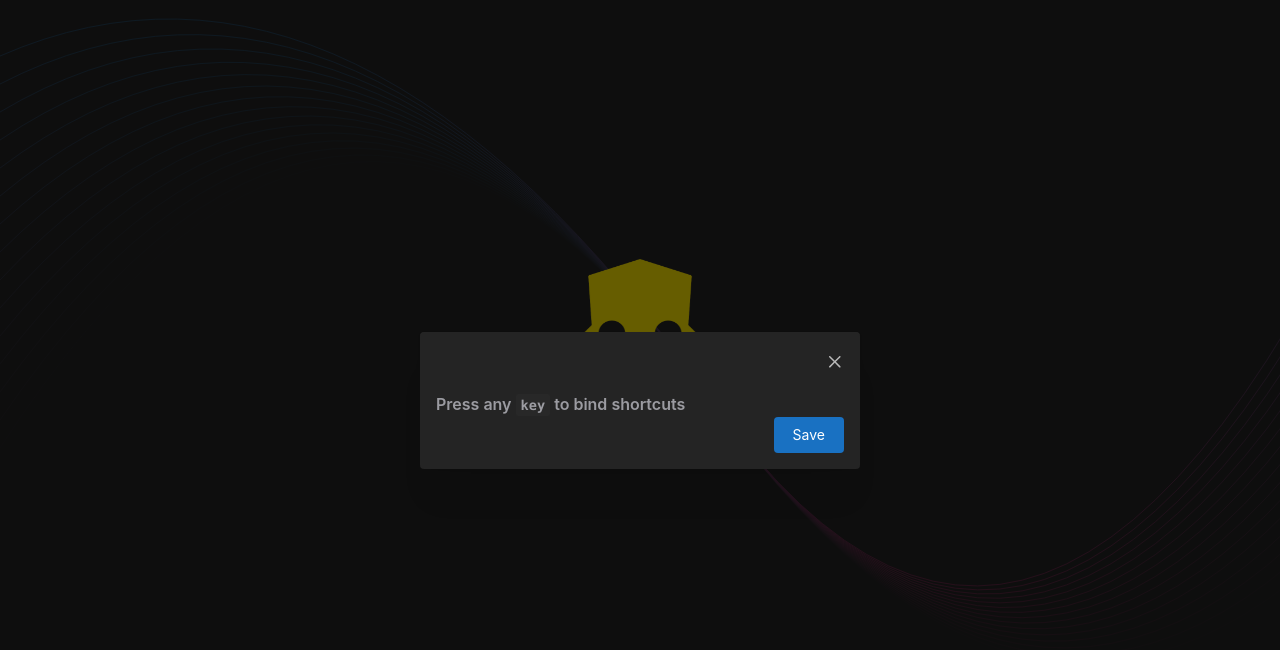
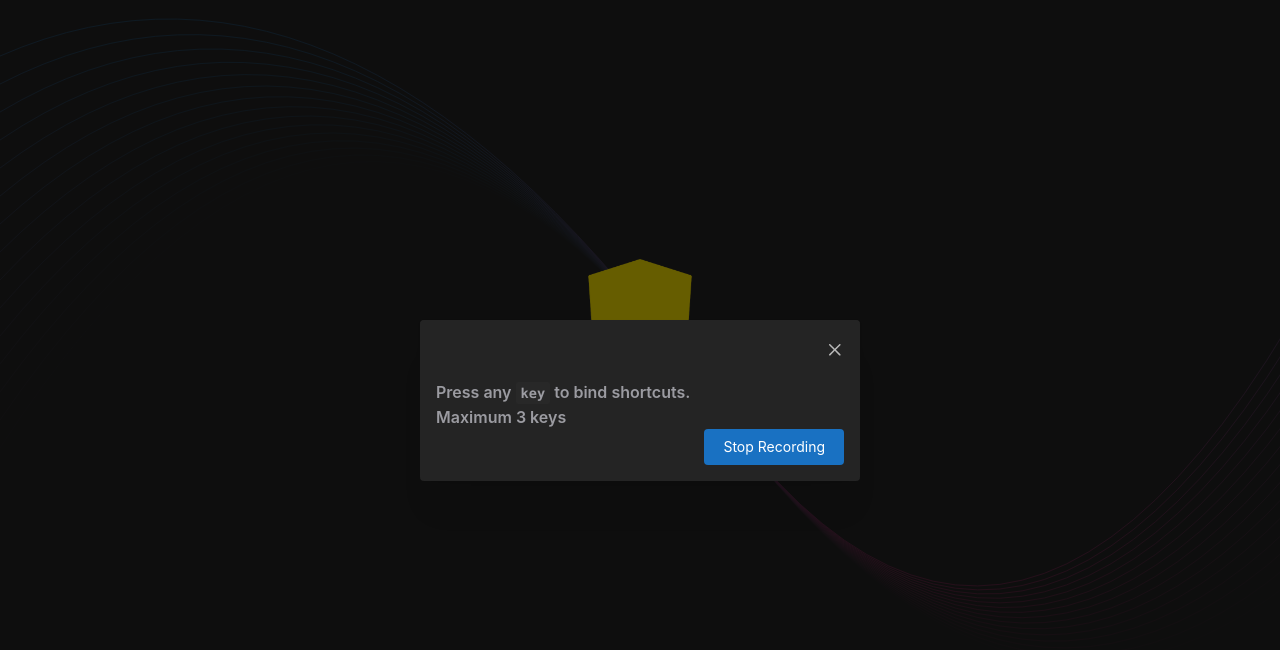
Before and after one commit to aScHEABL/electron-marco, a React (Vite) app in the folder src/renderer/: page / in a window 1280 px wide. Both pictures are taken after a click on the button 618 px from the left and 447 px from the top of the page. Shown: the top 650 px of the page. Built offline with nearby package versions, Linux system fonts and the light colour scheme.

Commit message:
update: record marco feature

```diff
--- a/src/renderer/src/components/InitialState.tsx
+++ b/src/renderer/src/components/InitialState.tsx
@@ -1,4 +1,4 @@
-import { useState, useEffect } from 'react';
+import { useState, useEffect, ReactElement, Fragment } from 'react';
 
 import { ActionIcon, Flex, Drawer, Modal, Button, Kbd, Center } from '@mantine/core';
 import { useDisclosure } from '@mantine/hooks';
@@ -7,6 +7,23 @@ import helldiversLogo from '../assets/images/helldivers-logo.webp';
 import { IoMdAdd } from "react-icons/io";
 import { IoSettingsOutline } from "react-icons/io5";
 
+
+function keyboardIcon(array: string[]) {
+    // array.forEach((item, index) => {
+    //     const key: string = array[index];
+    //     arrayWithIcon.push(<kbd>{key}</kbd>)
+    // })
+    return (
+        <Fragment>
+            {array.map((element, index) => (
+                <Fragment key={index}>
+                    <Kbd>{element}</Kbd>
+                    {index < array.length - 1 && " + "}
+                </Fragment>
+            ))}
+        </Fragment>
+    )
+}
 
 export default function InitialState(): JSX.Element {
     const [pressedKeys, setPressedKeys] = useState<string[]>([]);
@@ -17,17 +34,43 @@ export default function InitialState(): JSX.Element {
     const sendMarco = () => {
         // window.electron.ipcRenderer.send('set-marco', { oribitalAirbrust: "D+D+D" })
         // window.electron.ipcRenderer.send('set-marco', { eagleClusterBomb: "W+D+S+S+D" });
+    }
+
+    const handleAddMenuOpen = () => {
+        setPressedKeys([]);
+        openAddMarcoMenu();
         setIsRecording(true);
     }
 
+    const handleAddMenuClose = () => {
+        setPressedKeys([]);
+        closeAddMarcoMenu();
+        setIsRecording(false);
+    }
+
     useEffect(() => {
-        const handlekeyDown = (event) => {
+        if (pressedKeys.length >= 3) {
+            setIsRecording(false);
+        }
+
+        const handleKeyDown = (event) => {
             if (isRecording === true && !pressedKeys.includes(event.key)) {
-                setPressedKeys((prevPressedKeys) => [...prevPressedKeys, event.key]);
-                if (pressedKeys.length >= 2) setIsRecording(false);
+                if (pressedKeys.length >= 3) {
+                    return;
+                } else {
+                    setPressedKeys((prevPressedKeys) => [...prevPressedKeys, event.key]);
+                }
             }
         }
-    })
+
+        if (isRecording) {
+            document.addEventListener('keydown', handleKeyDown);
+        }
+
+        return () => {
+            document.removeEventListener('keydown', handleKeyDown);
+        };
+    }, [pressedKeys, isRecording])
 
     return (
         <>
@@ -35,17 +78,21 @@ export default function InitialState(): JSX.Element {
 
             </Drawer>
 
-            <Modal opened={openedAddMarcoMenu} onClose={closeAddMarcoMenu} title="" centered
+            <Modal opened={openedAddMarcoMenu} onClose={handleAddMenuClose} title="" centered
             pos="absolute" style={{
                 left: 0,
             }}
             >
                 { isRecording === true ?
-                <p className="tip">
-                    Press any <code>key</code> to bind shortcuts
-                </p>
+                    <Fragment>
+                        <p className="tip">
+                            Press any <code>key</code> to bind shortcuts.<br />
+                            Maximum 3 keys
+                        </p>
+                        { pressedKeys.length === 0 ? null : keyboardIcon(pressedKeys) }
+                    </Fragment>
                 :
-                null }
+                    keyboardIcon(pressedKeys) }
 
                 {/* <Center>
                     <Button variant="outline" color="cyan">Record</Button>
@@ -54,14 +101,17 @@ export default function InitialState(): JSX.Element {
 
 
                 <Flex justify="flex-end" gap="md">
-                    <Button onClick={closeAddMarcoMenu}>Save</Button>
+                    {isRecording ?
+                    <Button onClick={() => {setIsRecording(false)}}>Stop Recording</Button>
+                    :
+                    <Button onClick={closeAddMarcoMenu}>Save</Button>}
                 </Flex>
             </Modal>
 
             <img alt="logo" className="logo" src={helldiversLogo} />
             <div className="creator">Developed by Defalt</div>
             <Flex gap="md">
-                <ActionIcon variant='outline' color='gray' radius="xl" aria-label="add-button" onClick={() => { sendMarco(); openAddMarcoMenu(); }}>
+                <ActionIcon variant='outline' color='gray' radius="xl" aria-label="add-button" onClick={() => { handleAddMenuOpen(); }}>
                     <IoMdAdd />
                 </ActionIcon>
                 <ActionIcon variant='outline' color='gray' radius="xl" aria-label="settings-button" onClick={openSettings}>
```
